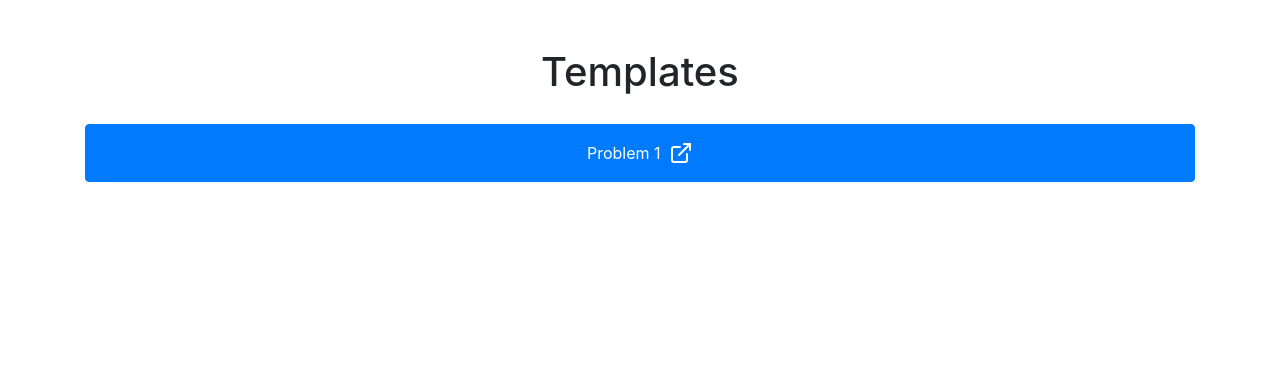
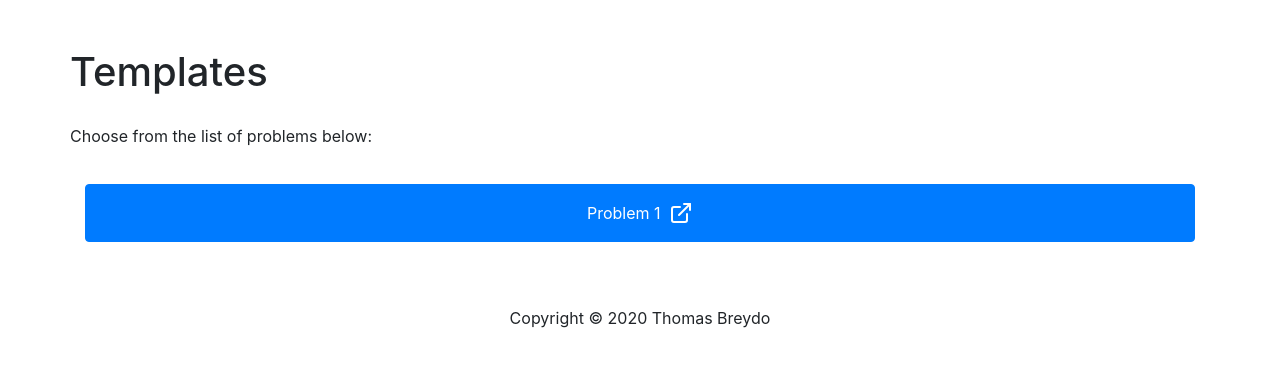
Before and after one commit to thomasbreydo/latex-problem-template, a Flask app: template app/templates/solution-templates/layout.html in a window 1280 px wide. Shown: the top 367 px of the page. Run offline with Flask 2, Linux system fonts and the light colour scheme; the template is opened without the code that fills it: most values are stand-ins (such as "Sample title", 1, 10 or a date in 2020); some libraries are stand-ins or nearby versions.

Commit message:
Update title and favicon; add copyright footer

```diff
--- a/app/templates/solution-templates/layout.html
+++ b/app/templates/solution-templates/layout.html
@@ -9,16 +9,24 @@
           integrity="sha384-MCw98/SFnGE8fJT3GXwEOngsV7Zt27NXFoaoApmYm81iuXoPkFOJwJ8ERdknLPMO" crossorigin="anonymous">
     <link rel="stylesheet" href="https://cdnjs.cloudflare.com/ajax/libs/font-awesome/4.7.0/css/font-awesome.min.css">
     <link rel="stylesheet" href="{{ url_for('static', filename='style.css') }}">
+    <link rel="shortcut icon" href="{{ url_for('static', filename='favicon.ico') }}">
     <script src="https://cdn.jsdelivr.net/npm/feather-icons/dist/feather.min.js"></script>
     <script src="https://stackpath.bootstrapcdn.com/bootstrap/4.1.3/js/bootstrap.min.js"
             integrity="sha384-ChfqqxuZUCnJSK3+MXmPNIyE6ZbWh2IMqE241rYiqJxyMiZ6OW/JmZQ5stwEULTy"
             crossorigin="anonymous"></script>
-    <title>Templates | by Thomas Breydo</title>
+    <title>Templates</title>
 </head>
 <body>
 <div class="container mt-5">
-    <div class="row justify-content-md-center">
+    <div class="row">
         <h1>Templates</h1>
+    </div>
+    <div class="row">
+        {% if solution_templates|length == 0 %}
+            <p>No problems found in the homework LaTeX code.</p>
+        {% else %}
+            <p>Choose from the list of problems below:</p>
+        {% endif %}
     </div>
     <div class="row justify-content-md-center">
         {% for solution_template in solution_templates %}
@@ -38,6 +46,11 @@
         {% endfor %}
     </div>
 </div>
+<footer>
+    <div class="text-center mt-5">
+        Copyright © 2020 Thomas Breydo
+    </div>
+</footer>
 </body>
 <script>
     feather.replace({style: "vertical-align: top;"})
```
Also changed, not shown: app/templates/home/layout.html (+7 -1 lines), app/static/favicon.ico (added).
